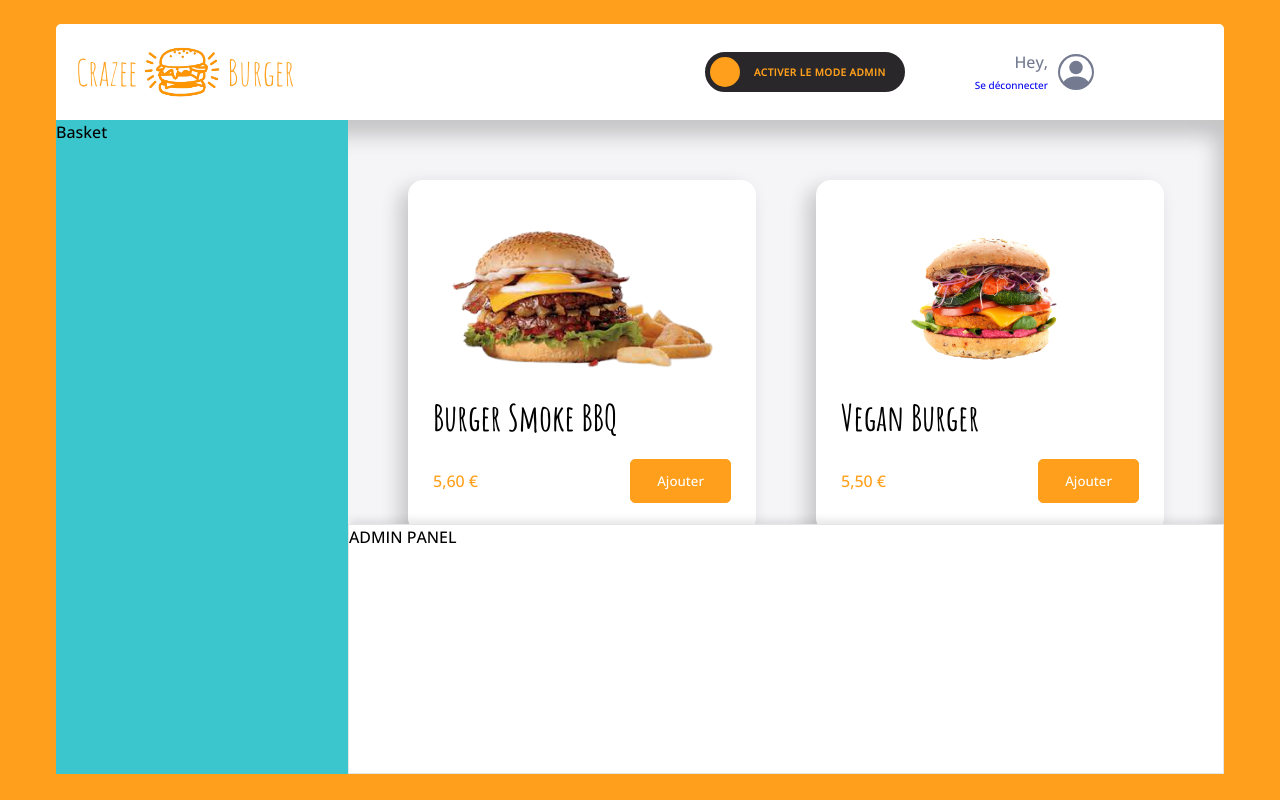
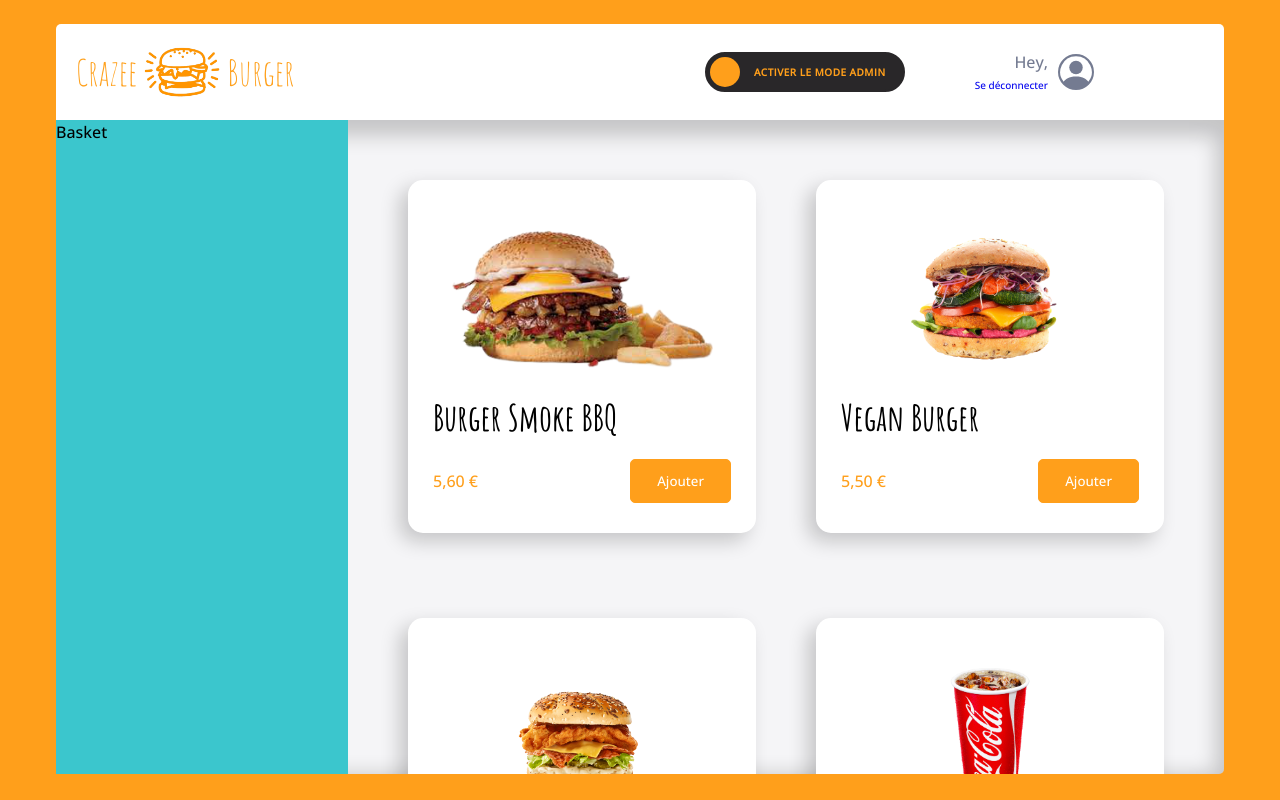
Before and after one commit to clairedornic/crazee-burger, a React (Vite) app: page /order in a window 1280 px wide. Built offline with nearby package versions, Linux system fonts and the light colour scheme.

Commit message:
feat: add order context and add conditional rendering on Admin component

```diff
--- a/src/components/pages/order/Main/Main.tsx
+++ b/src/components/pages/order/Main/Main.tsx
@@ -3,14 +3,25 @@ import { theme } from "../../../../assets/styles/theme/theme-design";
 import { Menu } from './Menu/Menu.tsx';
 import { Basket } from './Basket/Basket';
 import { Admin } from './Admin/Admin.tsx';
+import { useContext } from 'react';
+import OrderContext from '../../../../contexts/OrderContext';
 
 export const Main = () => {
+
+  const orderContext = useContext(OrderContext);
+
+  if (!orderContext) {
+    throw new Error('OrderContext must be used within an OrderProvider');
+  }
+
+  const { isModeAdmin } = orderContext;
+
   return (
     <MainStyled className="main">
         <Basket/>
         <div className="menu-and-admin">
             <Menu/>
-            <Admin/>
+            {isModeAdmin && <Admin/>}
         </div>
     </MainStyled>
   )
```
